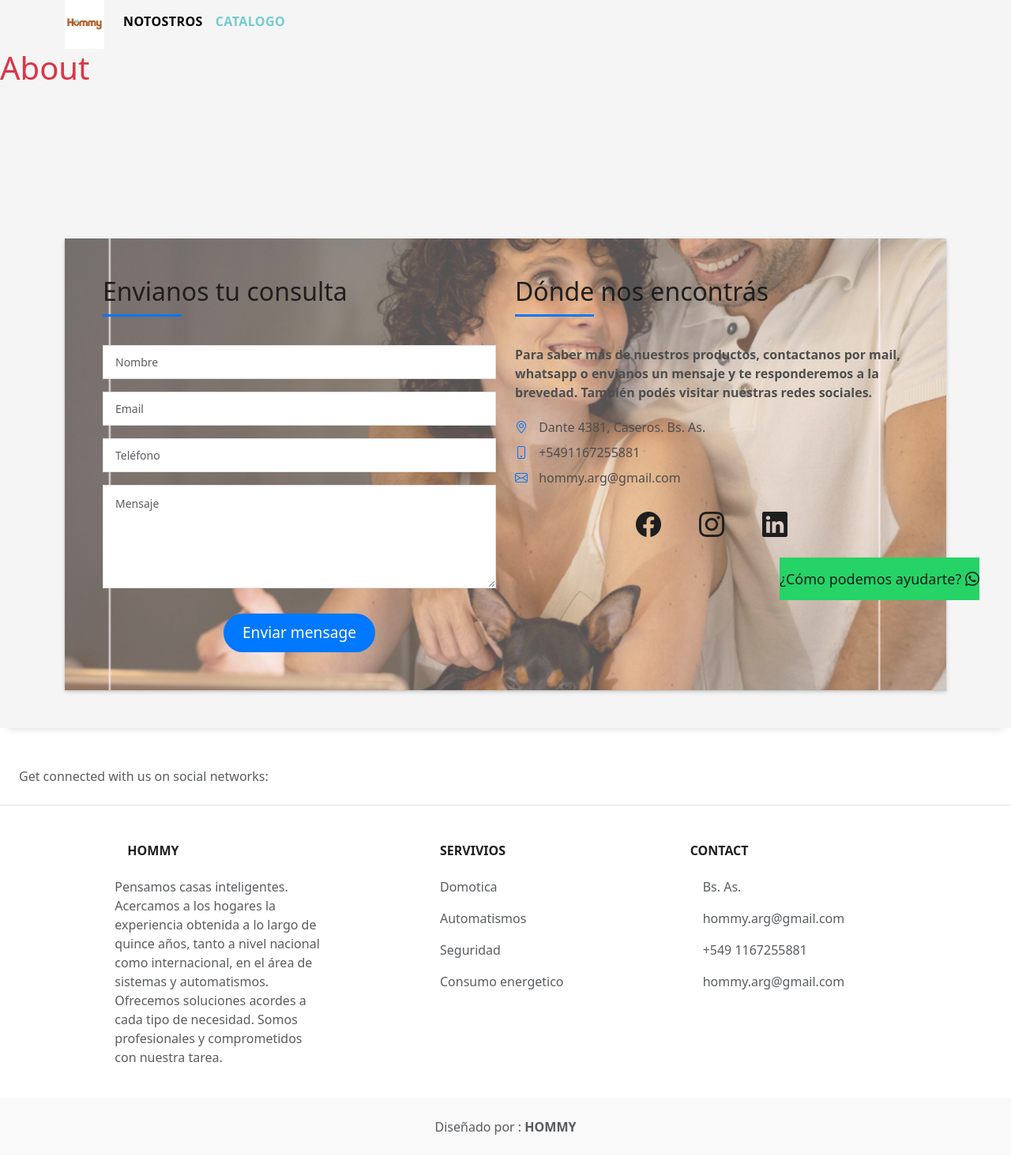
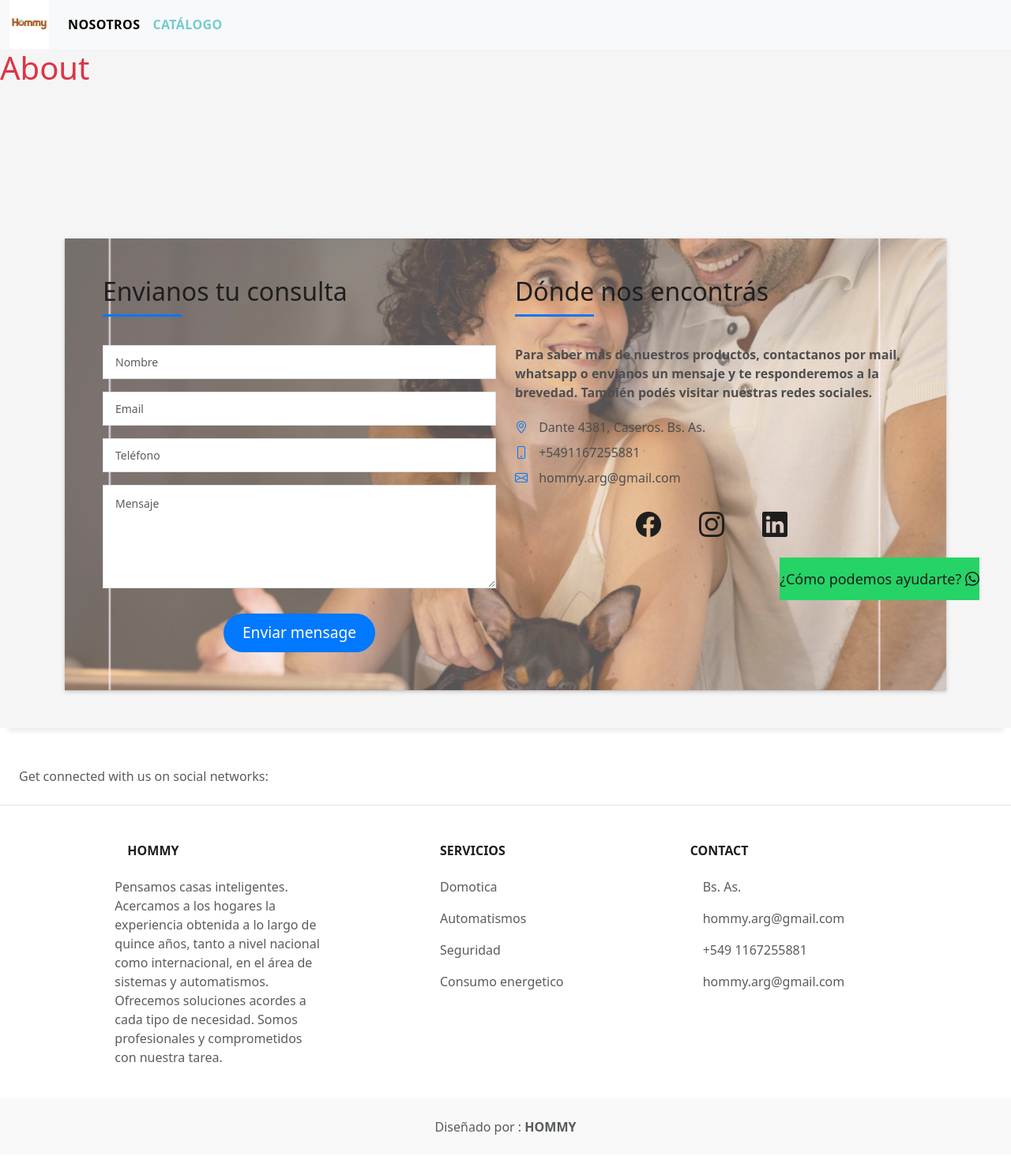
Before and after one commit to leanlino/django_lean-master, a Django app: page /about/ in a window 1280 px wide. Shown: the whole page at 79% size. Run offline with Django 4.2, Linux system fonts and the light colour scheme.

Commit message:
arreglo_nav

```diff
--- a/templates/components/footer.html
+++ b/templates/components/footer.html
@@ -56,7 +56,7 @@
           <div class="col-md-2 col-lg-2 col-xl-2 mx-auto mb-4">
             <!-- Links -->
             <h6 class="text-uppercase fw-bold mb-4">
-              Servivios
+              Servicios
             </h6>
             <p>
               <a href="#!" class="text-reset">Domotica</a>
--- a/templates/components/nav.html
+++ b/templates/components/nav.html
@@ -1,23 +1,19 @@
-<nav class="container d-flex navbar navbar-expand-lg bg-body-content-fixed">
-
+<nav class="navbar navbar-expand-lg bg-body-tertiary">
   <div class="container-fluid">
     <a class="navbar-brand" href="#">
+
     <img src="../../static/img/Esteticas -09.jpg" alt="" width="50" height="50" class="img-fluid " >
   </a>
-      <button class="navbar-toggler" type="button" data-bs-toggle="collapse" data-bs-target="#navbarNav" aria-controls="navbarNav" aria-expanded="false" aria-label="Toggle navigation">
+    <button class="navbar-toggler" type="button" data-bs-toggle="collapse" data-bs-target="#navbarNavAltMarkup" aria-controls="navbarNavAltMarkup" aria-expanded="false" aria-label="Toggle navigation">
       <span class="navbar-toggler-icon"></span>
     </button>
-      <div class="collapse navbar-collapse" id="navbarNav">
-        <ul class="navbar-nav">
-          <li class="nav-item h5">
-            <a class="nav-link active" aria-current="page" href="#Nosotros">Notostros</a>
-          </li>
-          <li class="nav-item h5">
-            <a class="nav-link" href="https://drive.google.com/file/d/1q_lBPFhag8A7xrW3uauXWZXCSw8M7o2j/view?usp=drivesdk">Catalogo</a>
-          </li>
+    <div class="collapse navbar-collapse" id="navbarNavAltMarkup">
+      <div class="navbar-nav">
+        <a class="nav-link active" aria-current="page" href="#Nosotros">Nosotros</a>
+        <a class="nav-link" href="https://drive.google.com/file/d/1q_lBPFhag8A7xrW3uauXWZXCSw8M7o2j/view?usp=drivesdk">Catálogo</a>
 
-          </li>
-        </ul>
+
+      </div>
     </div>
   </div>
 </nav>
```
Lines whose indentation alone changed are shown as unchanged.
